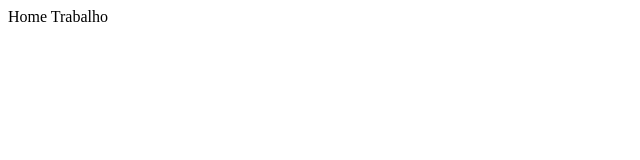
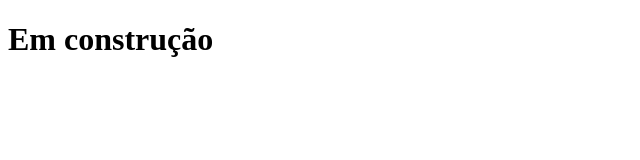
Before and after one commit to byenzinnn/aula-git-com-github, a plain HTML site: page index.html in a window 1280 px wide. Shown: the whole page, without its empty margins (0-640 px from the left). Drawn offline with Linux system fonts and the light colour scheme.

Commit message:
Removido o menu

```diff
--- a/index.html
+++ b/index.html
@@ -6,11 +6,5 @@
     <title>Entendendo o Git e GitHub</title>
 </head>
 <body>
-    <header>
-        <nav>
-            <span>Home</span>
-            <span>Trabalho</span>
-        </nav>
-    </header>
-</body>
+    <h1>Em construção</h1>
 </html>
```
